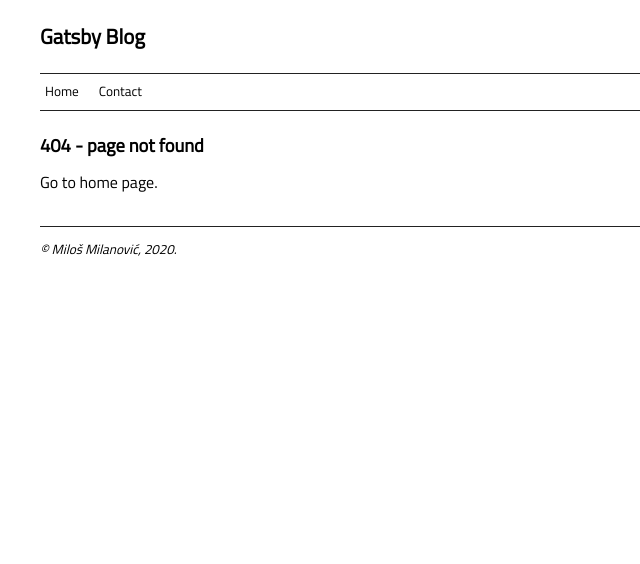
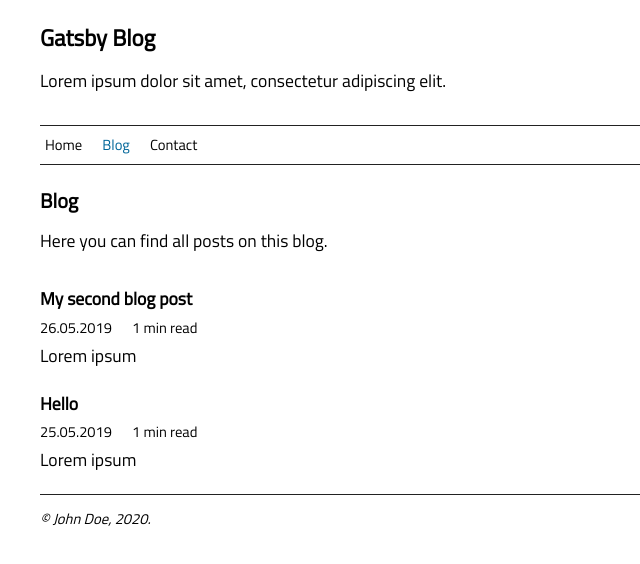
Before and after one commit to mmilanovic4/gatsby-blog, a Gatsby site: page /blog in a window 1280 px wide. Before the commit this address had no page. Shown: the whole page, without its empty margins (0-640 px from the left). Built offline with nearby package versions, Linux system fonts and the light colour scheme; Gatsby itself is replaced by a stand-in of ours.

Commit message:
Add Markdown posts

```diff
--- a/gatsby-config.js
+++ b/gatsby-config.js
@@ -1,9 +1,19 @@
+const path = require('path');
+
 module.exports = {
 	siteMetadata: {
 		title: 'Gatsby Blog',
-		author: 'Miloš Milanović'
+		author: 'John Doe',
+		description: 'Lorem ipsum dolor sit amet, consectetur adipiscing elit.'
 	},
 	plugins: [
-		'gatsby-plugin-sass'
+		'gatsby-plugin-sass',
+		{
+			resolve: 'gatsby-source-filesystem',
+			options: {
+				path: path.resolve(__dirname, 'posts')
+			}
+		},
+		'gatsby-transformer-remark'
 	]
 };
--- /dev/null
+++ b/posts/hello.md
@@ -0,0 +1,10 @@
+---
+title: "Hello"
+slug: "/blog/hello"
+spoiler: "Lorem ipsum"
+date: "2019-05-25"
+---
+
+Hello!
+
+This is my first blog post.
--- /dev/null
+++ b/posts/my-second-post.md
@@ -0,0 +1,10 @@
+---
+title: "My second blog post"
+slug: "/blog/my-second-post"
+spoiler: "Lorem ipsum"
+date: "2019-05-26"
+---
+
+Hello!
+
+This is my second blog post.
--- a/src/components/Footer.js
+++ b/src/components/Footer.js
@@ -3,7 +3,9 @@ import React from 'react';
 export default ({ author }) => {
 	return (
 		<footer>
-			<p>&copy; { author }, {new Date().getFullYear()}.</p>
+			<p>
+				&copy; {author}, {new Date().getFullYear()}.
+			</p>
 		</footer>
 	);
 };
--- a/src/components/Header.js
+++ b/src/components/Header.js
@@ -1,19 +1,25 @@
 import React from 'react';
 import { Link } from 'gatsby';
 
-export default ({ title }) => {
+export default ({ title, subtitle }) => {
 	return (
 		<>
 			<header>
 				<h1>
 					<Link to="/">{title}</Link>
 				</h1>
+				<p>{subtitle}</p>
 			</header>
 			<nav>
 				<ul>
 					<li>
 						<Link to="/" activeClassName="active">
 							Home
+						</Link>
+					</li>
+					<li>
+						<Link to="/blog" activeClassName="active">
+							Blog
 						</Link>
 					</li>
 					<li>
--- a/src/components/MainWrapper.js
+++ b/src/components/MainWrapper.js
@@ -1,27 +1,19 @@
 import React from 'react';
-import { graphql, useStaticQuery } from 'gatsby';
-
+import { useStaticQuery } from 'gatsby';
 import Header from './Header';
 import Footer from './Footer';
 import './style.scss';
 
-export const SITE_METADATA = graphql`
-	query {
-		site {
-			siteMetadata {
-				title
-				author
-			}
+export default ({ children }) => {
+	const {
+		site: {
+			siteMetadata: { title, author, description }
 		}
-	}
-`;
-
-export default ({ children }) => {
-	const { site: { siteMetadata : { title, author } } } = useStaticQuery(SITE_METADATA);
+	} = useStaticQuery(SITE_METADATA);
 
 	return (
 		<div className="container">
-			<Header title={title} />
+			<Header title={title} subtitle={description} />
 			<main>
 				<section>{children}</section>
 			</main>
@@ -29,3 +21,15 @@ export default ({ children }) => {
 		</div>
 	);
 };
+
+const SITE_METADATA = graphql`
+	query {
+		site {
+			siteMetadata {
+				title
+				author
+				description
+			}
+		}
+	}
+`;
--- a/src/components/style.scss
+++ b/src/components/style.scss
@@ -12,7 +12,7 @@
 }
 
 html {
-	font-size: 100%;
+	font-size: 110%;
 }
 
 body {
@@ -64,6 +64,29 @@ footer {
 	font-style: italic;
 }
 
+.post {
+	&-container {
+		margin-top: 20px;
+	}
+
+	margin-bottom: 20px;
+	&:last-of-type {
+		margin-bottom: 0;
+	}
+
+	&-metadata {
+		font-size: smaller;
+		display: grid;
+		grid-auto-flow: column;
+		grid-gap: 0 20px;
+		justify-content: start;
+	}
+
+	&-content {
+		margin: 20px 0;
+	}
+}
+
 a {
 	color: inherit;
 	text-decoration: none;
--- /dev/null
+++ b/src/pages/blog.js
@@ -0,0 +1,62 @@
+import React from 'react';
+import { useStaticQuery, Link } from 'gatsby';
+import MainWrapper from '../components/MainWrapper';
+
+export default () => {
+	const {
+		allMarkdownRemark: { edges }
+	} = useStaticQuery(ALL_MARKDOWN_REMARK);
+	const posts = edges.map((edge) => edge.node);
+
+	const renderPost = (post) => {
+		const {
+			id,
+			frontmatter: { title, slug, spoiler, date },
+			timeToRead
+		} = post;
+
+		return (
+			<div className="post" key={id}>
+				<h3>
+					<Link to={slug}>{title}</Link>
+				</h3>
+				<div className="post-metadata">
+					<span>{date}</span>
+					<span>{timeToRead} min read</span>
+				</div>
+				<div className="post-spoiler">{spoiler}</div>
+			</div>
+		);
+	};
+
+	return (
+		<MainWrapper>
+			<h2>Blog</h2>
+			<p>Here you can find all posts on this blog.</p>
+			{posts.length > 0 ? (
+				<div className="post-container">{posts.map(renderPost)}</div>
+			) : (
+				<p>Currently, there are no posts available.</p>
+			)}
+		</MainWrapper>
+	);
+};
+
+const ALL_MARKDOWN_REMARK = graphql`
+	query {
+		allMarkdownRemark(sort: { order: DESC, fields: [frontmatter___date] }) {
+			edges {
+				node {
+					id
+					frontmatter {
+						title
+						slug
+						spoiler
+						date(formatString: "DD.MM.YYYY")
+					}
+					timeToRead
+				}
+			}
+		}
+	}
+`;
```
Also changed, not shown: gatsby-node.js (added, +53 -0 lines), package.json (+7 -2 lines), src/templates/blogTemplate.js (added, +45 -0 lines), README.md.
